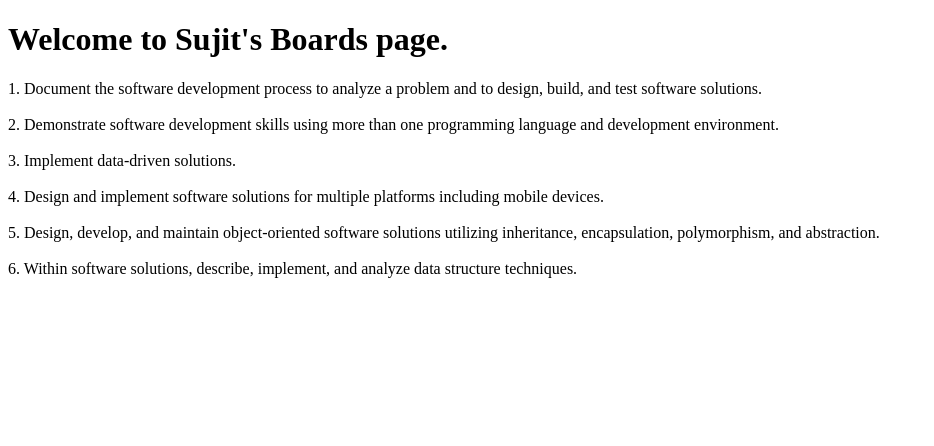
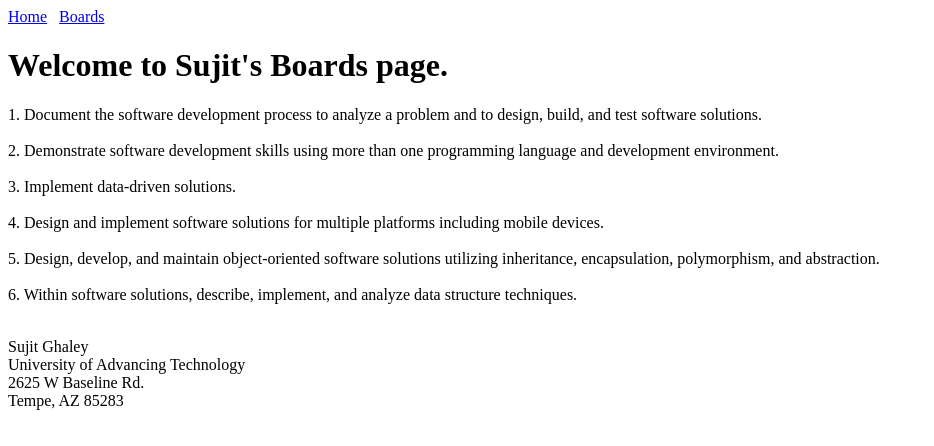
Before and after one commit to SujitGhaley/CSC102, a plain HTML site: page boards.html in a window 1280 px wide. Shown: the whole page, without its empty margins (0-934 px from the left). Drawn offline with Linux system fonts and the light colour scheme.

Commit message:
Add files via upload

```diff
--- a/boards.html
+++ b/boards.html
@@ -1,3 +1,4 @@
+<!-- Sujit Ghaley 7/27/2025-->
 <!-- Tells the browser this is an HTML compatible page -->
 <!DOCTYPE html>
 <!-- Required html opening tag -->
@@ -15,6 +16,16 @@
 
 <!-- Everything we want to show to the user goes here -->
 <body>
+    <!-- Create a header section -->
+     <header>
+        <!-- This is a navigation menu section -->
+        <nav>
+            <!-- The a tag is the anchor tag used for navigation, it creates a hyperlink -->
+            <a href="index.html">Home</a> &nbsp;
+            <a href="boards.html">Boards</a>
+        </nav>
+     </header>
+
     <!-- Add header text. There should be only 1 h1 tag on a page. -->
     <h1>Welcome to Sujit's Boards page.</h1>
 
@@ -28,6 +39,14 @@
     6. Within software solutions, describe, implement, and analyze data structure techniques.<br><br>
     </p>
 
+<!-- Add a footer to the bottom of the page -->
+<footer>
+    <!-- <br> creates a new line-->
+    Sujit Ghaley<br>
+    University of Advancing Technology<br>
+    2625 W Baseline Rd.<br>
+    Tempe, AZ 85283<br>
+</footer>
  <!-- Make sure the closing tag is at the bottom of the page -->
 </body>
 <!-- Closing html tag should be at the end of every file -->
```
Also changed, not shown: index.html (+18 -0 lines).
